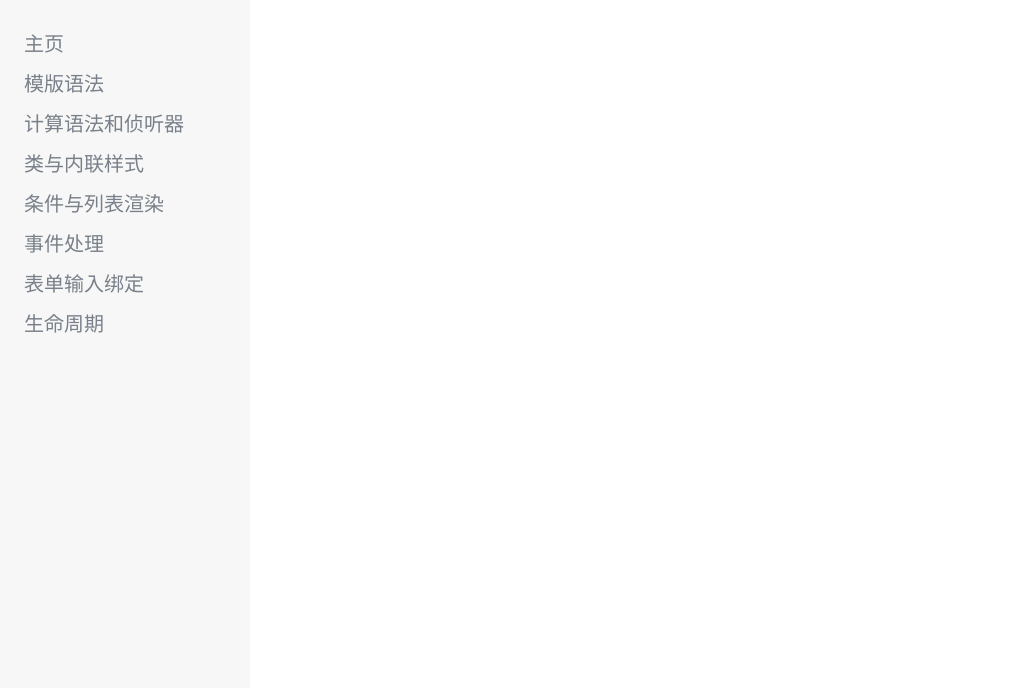
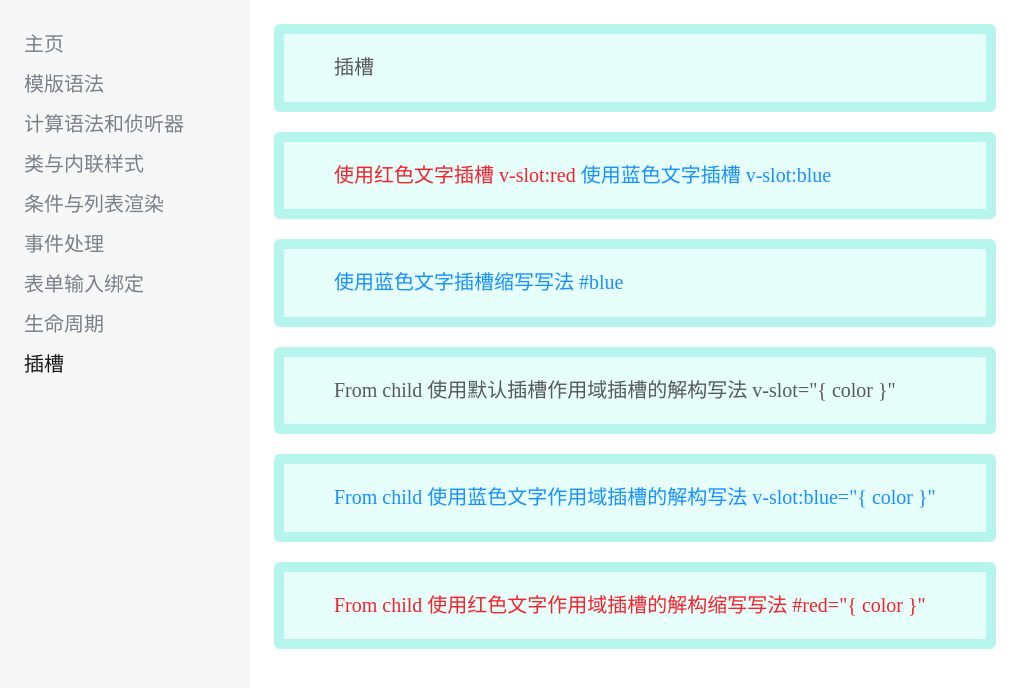
Before and after one commit to lugusliu/vue-101, a Vue app: page /#/slots in a window 1280 px wide. Shown: the top 688 px of the page, without its empty margins (0-1035 px from the left). Built offline with nearby package versions, Linux system fonts and the light colour scheme.

Commit message:
add slots

```diff
--- a/src/App.vue
+++ b/src/App.vue
@@ -13,6 +13,7 @@
       <router-link class="link" to="/event-handle">事件处理</router-link>
       <router-link class="link" to="/form-input-bind">表单输入绑定</router-link>
       <router-link class="link" to="/lifecycle">生命周期</router-link>
+      <router-link class="link" to="/slots">插槽</router-link>
     </div>
     <div class="main">
       <router-view />
--- a/src/router/index.js
+++ b/src/router/index.js
@@ -43,6 +43,11 @@ const routes = [
     path: "/lifecycle",
     name: "lifeCycle",
     component: () => import("@/views/base/lifecycle.vue")
+  },
+  {
+    path: "/slots",
+    name: "slots",
+    component: () => import("@/views/base/slots.vue")
   }
 ];
 
--- /dev/null
+++ b/src/views/base/components/Card.vue
@@ -0,0 +1,41 @@
+<template>
+  <div class="card">
+    <span class="red"><slot name="red" :color="color"></slot></span>
+    <span class="grey"><slot :color="color"></slot></span>
+    <span class="blue"><slot name="blue" :color="color"></slot></span>
+  </div>
+</template>
+
+<script>
+export default {
+  name: "Card",
+  data() {
+    return {
+      color: "From child "
+    };
+  }
+};
+</script>
+
+<style lang="scss" scoped>
+.card {
+  padding: 20px 50px;
+  border: 10px solid #b5f5ec;
+  border-radius: 6px;
+  font-size: 20px;
+  font-weight: 500;
+  background-color: #e6fffb;
+}
+.card + .card {
+  margin-top: 20px;
+}
+.grey {
+  color: #595959;
+}
+.red {
+  color: #f5222d;
+}
+.blue {
+  color: #1890ff;
+}
+</style>
--- /dev/null
+++ b/src/views/base/slots.vue
@@ -0,0 +1,39 @@
+<template>
+  <div class="slots">
+    <Card>
+      <template> 插槽 </template>
+    </Card>
+    <Card>
+      <template v-slot:red> 使用红色文字插槽 v-slot:red </template>
+      <template v-slot:blue> 使用蓝色文字插槽 v-slot:blue </template>
+    </Card>
+    <Card>
+      <template #blue> 使用蓝色文字插槽缩写写法 #blue </template>
+    </Card>
+    <Card>
+      <template v-slot="{ color }">
+        {{ color }}使用默认插槽作用域插槽的解构写法 v-slot="{ color }"
+      </template>
+    </Card>
+    <Card>
+      <template v-slot:blue="{ color }">
+        {{ color }}使用蓝色文字作用域插槽的解构写法 v-slot:blue="{ color }"
+      </template>
+    </Card>
+    <Card>
+      <template #red="{ color }">
+        {{ color }}使用红色文字作用域插槽的解构缩写写法 #red="{ color }"
+      </template>
+    </Card>
+  </div>
+</template>
+
+<script>
+import Card from "@/views/base/components/Card";
+
+export default {
+  components: {
+    Card
+  }
+};
+</script>
```
